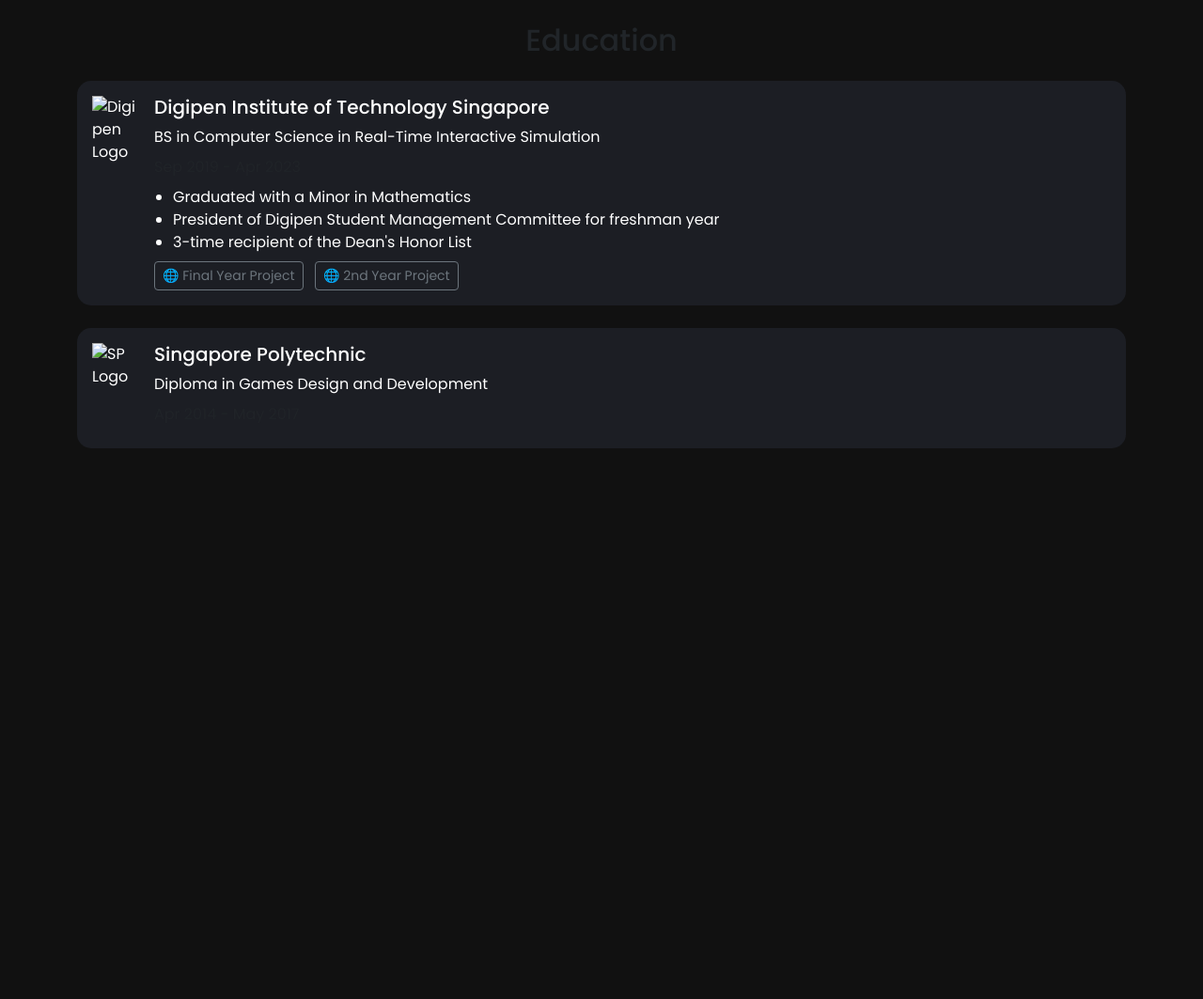
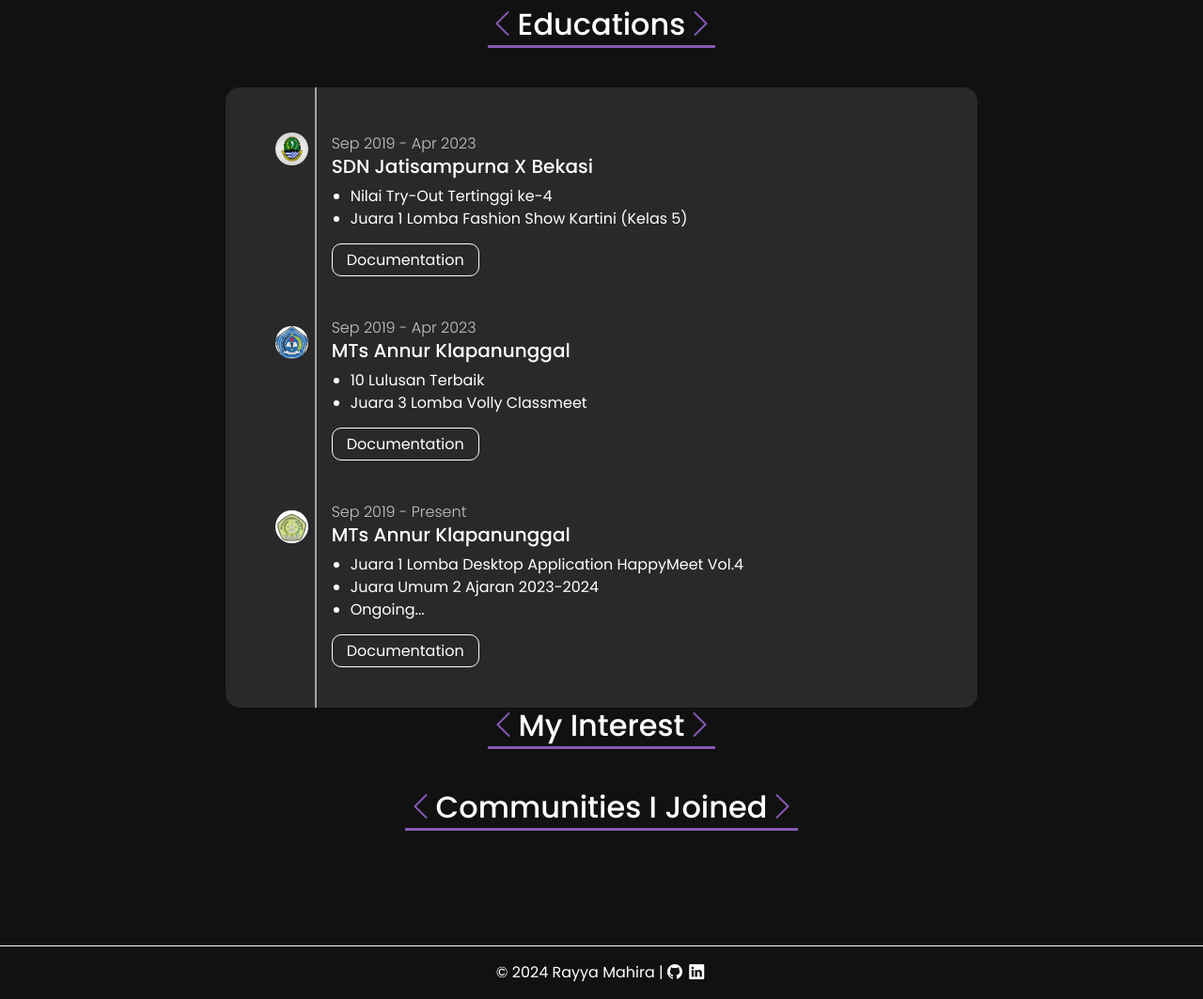
Before and after one commit to rayymhra/portfolio-2024, a plain HTML site: page about.html in a window 1280 px wide. Shown: the part 554-1617 px from the top of the page at 94% size. Before the commit the page ends 1079 px from the top, so only its background shows below. Drawn offline with nearby package versions, Linux system fonts and the light colour scheme.

Commit message:
education section update

```diff
--- a/about.html
+++ b/about.html
@@ -65,13 +65,15 @@
             <span class="cursor">|</span>
           </h2>
           <p class="my-description">
-            Aspiring engineer with a passion for learning and exploring new technologies. Currently focused on web programming, web design, desktop applications with VB.NET, and MySQL databases. Delving into game development, robotics, and IoT to merge creativity with tech innovation. New to cybersecurity and eager to expand my knowledge in this critical field. Excited to connect with like-minded professionals and contribute to the tech landscape.
+            Passionate about learning and exploring new technologies, with a
+            focus on full-stack web development, desktop apps, and MySQL. Also
+            delving into game development, Figma design, robotics, IoT, and
+            cybersecurity. Eager to innovate and connect with like-minded tech
+            enthusiasts.
           </p>
         </div>
       </div>
     </section>
-
-
 
     <section class="education-section">
       <h2 class="text-white mb-5 text-center section-title">
@@ -79,39 +81,91 @@
         ><span>Educations</span
         ><span class="code-title"><i class="bi bi-chevron-right"></i></span>
       </h2>
-      <div class="container my-5">
-        <h2 class="text-center mb-4">Education</h2>
-        <div class="card p-3 mb-4">
-          <div class="d-flex">
-            <img src="digipen-logo.png" alt="Digipen Logo" class="me-3" style="width: 50px;">
-            <div>
-              <h5>Digipen Institute of Technology Singapore</h5>
-              <p>BS in Computer Science in Real-Time Interactive Simulation</p>
-              <p class="text-muted">Sep 2019 - Apr 2023</p>
-              <ul>
-                <li>Graduated with a Minor in Mathematics</li>
-                <li>President of Digipen Student Management Committee for freshman year</li>
-                <li>3-time recipient of the Dean's Honor List</li>
-              </ul>
-              <button class="btn btn-outline-secondary btn-sm me-2">🌐 Final Year Project</button>
-              <button class="btn btn-outline-secondary btn-sm">🌐 2nd Year Project</button>
+
+      <div class="card">
+        <div class="row">
+          <div class="col-1">
+            <img
+              src="assets/img/sd.jpg"
+              alt="SDN Jatisampurna X Bekasi"
+              class="sch-logo mt-5"
+            />
+          </div>
+          <div class="col-11">
+            <p class="edu-date mt-5">Sep 2019 - Apr 2023</p>
+            <h5>SDN Jatisampurna X Bekasi</h5>
+            <ul>
+              <li>Nilai Try-Out Tertinggi ke-4</li>
+              <li>Juara 1 Lomba Fashion Show Kartini (Kelas 5)</li>
+            </ul>
+            <div class="btn-wrap">
+              <a href="" class="btn-btn" target="_blank">Documentation</a>
             </div>
           </div>
         </div>
-
-        <div class="card p-3 mb-4">
-          <div class="d-flex">
-            <img src="sp-logo.png" alt="SP Logo" class="me-3" style="width: 50px;">
-            <div>
-              <h5>Singapore Polytechnic</h5>
-              <p>Diploma in Games Design and Development</p>
-              <p class="text-muted">Apr 2014 - May 2017</p>
+        <div class="row">
+          <div class="col-1">
+            <img src="assets/img/smp.webp" alt="MTs Annur" class="sch-logo" />
+          </div>
+          <div class="col-11">
+            <p class="edu-date">Sep 2019 - Apr 2023</p>
+            <h5>MTs Annur Klapanunggal</h5>
+            <ul>
+              <li>10 Lulusan Terbaik</li>
+              <li>Juara 3 Lomba Volly Classmeet</li>
+            </ul>
+            <div class="btn-wrap">
+              <a href="" class="btn-btn" target="_blank">Documentation</a>
+            </div>
+          </div>
+        </div>
+        <div class="row">
+          <div class="col-1">
+            <img
+              src="assets/img/smk.jpeg"
+              alt="SMK Bina Mandiri Multimedia"
+              class="sch-logo"
+            />
+          </div>
+          <div class="col-11">
+            <p class="edu-date">Sep 2019 - Present</p>
+            <h5>MTs Annur Klapanunggal</h5>
+            <ul>
+              <li>Juara 1 Lomba Desktop Application HappyMeet Vol.4</li>
+              <li>Juara Umum 2 Ajaran 2023-2024</li>
+              <li>Ongoing...</li>
+            </ul>
+            <div class="btn-wrap">
+              <a href="" class="btn-btn" target="_blank">Documentation</a>
             </div>
           </div>
         </div>
       </div>
+    </section>
 
+    <section class="interest-section">
+      <h2 class="text-white mb-5 text-center section-title">
+        <span class="code-title"><i class="bi bi-chevron-left"></i></span
+        ><span>My Interest</span
+        ><span class="code-title"><i class="bi bi-chevron-right"></i></span>
+      </h2>
     </section>
+
+    <section class="community-section">
+      <h2 class="text-white mb-5 text-center section-title">
+        <span class="code-title"><i class="bi bi-chevron-left"></i></span
+        ><span>Communities I Joined</span
+        ><span class="code-title"><i class="bi bi-chevron-right"></i></span>
+      </h2>
+    </section>
+
+    <footer class="footer text-white text-center">
+      <p class="copyright mt-3">
+        &copy; 2024 Rayya Mahira |
+        <a href=""><i class="bi bi-github"></i></a>
+        <a href=""><i class="bi bi-linkedin"></i></a>
+      </p>
+    </footer>
 
     <script src="https://code.jquery.com/jquery-3.5.1.slim.min.js"></script>
     <script src="https://cdn.jsdelivr.net/npm/@popperjs/core@2.5.2/dist/umd/popper.min.js"></script>
@@ -122,7 +176,7 @@
     ></script>
     <script src="assets/script.js"></script>
     <script>
-      const textArray = ["Software Engineer","Robotics"];
+      const textArray = ["Software Engineer", "Robotics"];
       let textIndex = 0;
       let charIndex = 0;
       let currentText = "";
@@ -158,5 +212,24 @@
 
       typeWriter();
     </script>
+    <script>
+      const rows = document.querySelectorAll(".row");
+
+      rows.forEach((row) => {
+        const col11 = row.querySelector(".col-11");
+        const col1 = row.querySelector(".col-1");
+
+        if (col11 && col1) {
+          // Ensure both elements exist
+          col11.addEventListener("mouseenter", () => {
+            col1.style.borderRight = "2px solid #855ab4";
+          });
+
+          col11.addEventListener("mouseleave", () => {
+            col1.style.borderRight = "";
+          });
+        }
+      });
+    </script>
   </body>
 </html>
--- a/assets/style.css
+++ b/assets/style.css
@@ -489,10 +489,72 @@
   margin-left: 1rem;
 }
 
+/* EDUCATION */
+.education-section {
+  padding-left: 15rem;
+  padding-right: 15rem;
+  margin-top: 8rem;
+}
+.education-section .card {
+  background-color: #292929;
+  border: none;
+  color: white;
+  border-radius: 15px;
+
+  padding-right: 3rem;
+  padding-left: 3rem;
+  padding-top: 0px;
+  padding-bottom: 0px;
+}
+
+.education-section .card ul {
+  padding-left: 20px;
+  margin-bottom: 20px;
+}
+
+.edu-date {
+  color: #c5c5c5;
+  font-weight: 300;
+  margin-bottom: 0px;
+}
+
+.sch-logo {
+  margin-right: 1rem;
+  width: 100%;
+  height: auto;
+  border-radius: 50%;
+  margin-left: 5px;
+  margin-top: 10px;
+}
+
+.education-section .row .col-1 {
+  border-right: 2px solid #a3a3a3;
+  /* padding-right: 1rem;  */
+}
+
+.education-section .row .col-11 {
+  padding-left: 1rem;
+}
+
+/* .education-section .row .col-11:hover {
+  .education-section .row .col-1 {
+  border-right: 2px solid #855ab4;
+  }
+} */
+
+.education-section .row .col-11:hover ~ .col-1 {
+  border-right: 2px solid #855ab4;
+}
+
+.btn-wrap {
+  margin-bottom: 3rem;
+}
+
 
 /* FOOTER */
 .footer {
   border-top: 1px solid white;
+  margin-top: 8rem;
 }
 
 .copyright a {
@@ -503,20 +565,3 @@
 .copyright a:hover {
   color: #a3a3a3;
 }
-
-
-
-.education-section .card {
-  background-color: #1c1e24;
-  border: none;
-  color: white;
-  border-radius: 15px;
-}
-
-.education-section .card p, .card h5, .card ul {
-  margin-bottom: 0.5rem;
-}
-
-.education-section .card ul {
-  padding-left: 20px;
-}
```
Also changed, not shown: assets/img/sd.jpg (added), assets/img/smk.jpeg (added), assets/img/smp.webp (added).
